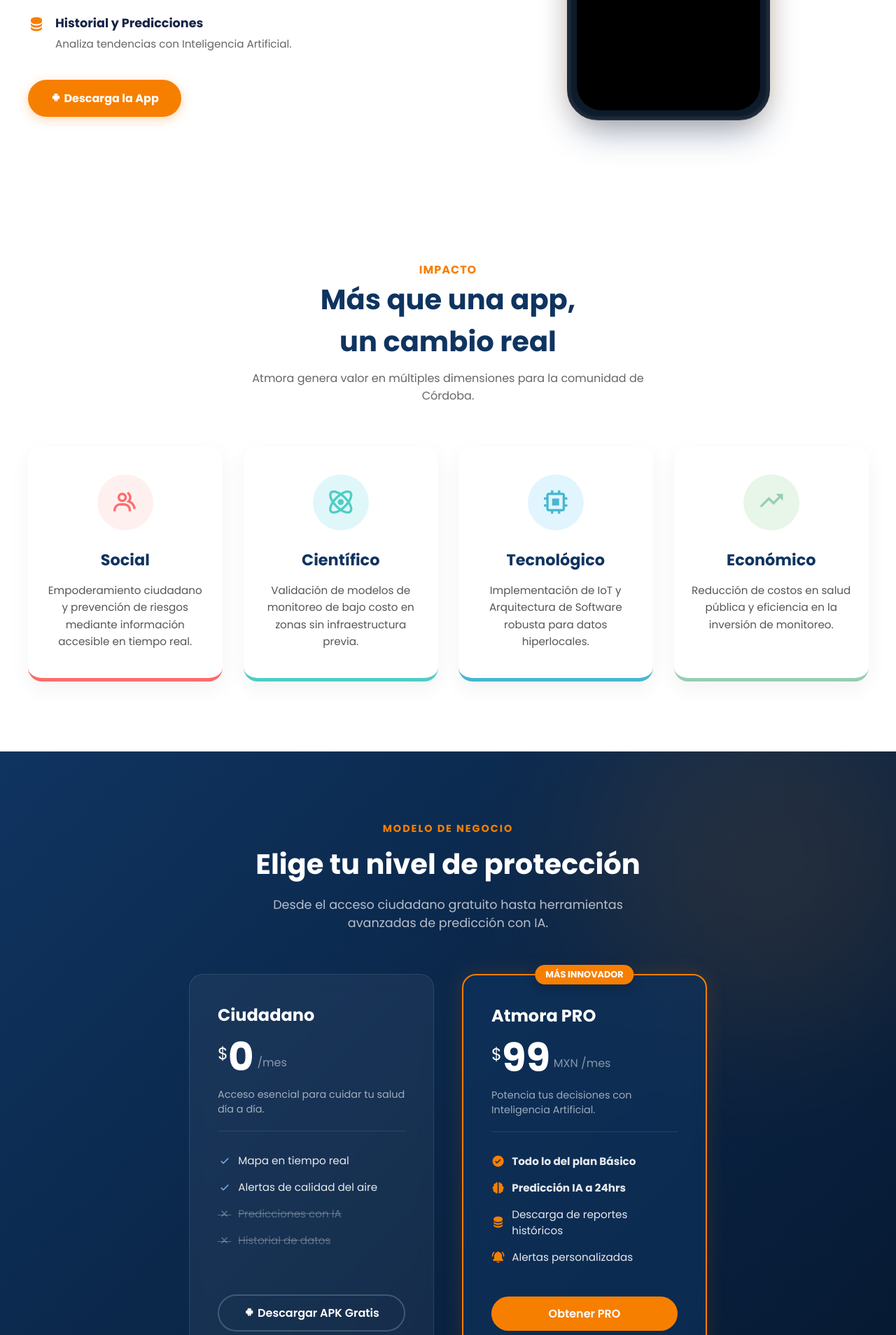
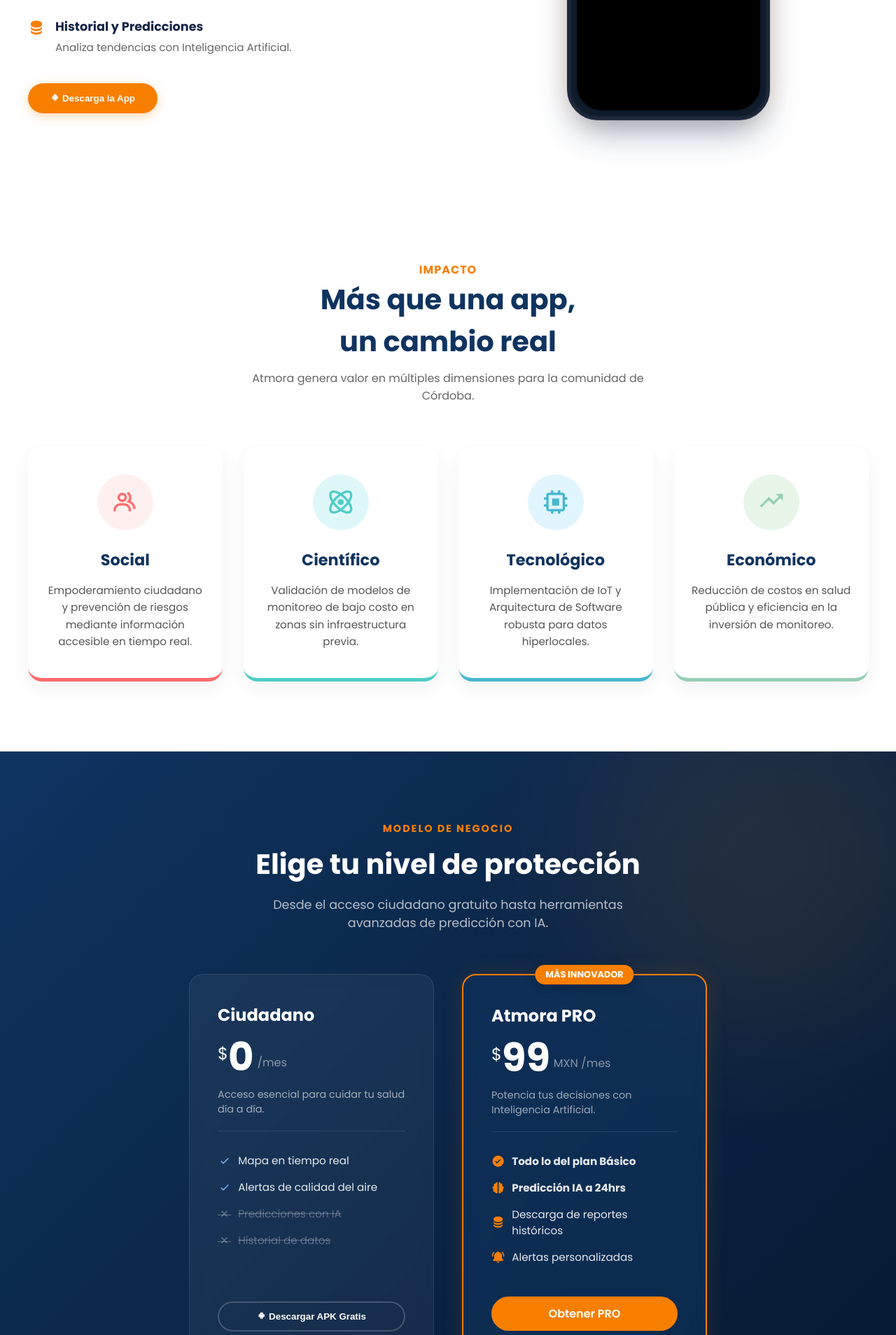
Before and after one commit to CesarMGX/ATMORA_WEB, an Angular app: page / in a window 1280 px wide. Shown: the part 1932-3840 px from the top of the page at 70% size. Built offline with nearby package versions, Linux system fonts and the light colour scheme; grey boxes are pictures that could not be loaded.

Commit message:
feat: Agregar ventana emergente modal de agradecimiento al hacer clic en Descargar App

```diff
--- a/src/app/features/landing/components/precios/precios.html
+++ b/src/app/features/landing/components/precios/precios.html
@@ -27,9 +27,9 @@
           <li class="disabled"><i class='bx bx-x'></i> Historial de datos</li>
         </ul>
 
-        <a href="/atmora.apk" download="atmora.apk" class="btn-plan basic-btn">
+        <button type="button" class="btn-plan basic-btn" (click)="descargarApp($event)">
           <i class='bx bxl-android'></i> Descargar APK Gratis
-        </a>
+        </button>
       </div>
 
       <div class="card pro" data-aos="fade-left" data-aos-delay="200">
--- a/src/app/features/landing/components/precios/precios.ts
+++ b/src/app/features/landing/components/precios/precios.ts
@@ -1,11 +1,40 @@
 import { Component } from '@angular/core';
+import { CommonModule } from '@angular/common';
+import Swal from 'sweetalert2';
 
 @Component({
   selector: 'app-precios',
-  imports: [],
+  standalone: true,
+  imports: [CommonModule],
   templateUrl: './precios.html',
   styleUrl: './precios.scss',
 })
 export class Precios {
 
+  descargarApp(event: Event) {
+    event.preventDefault();
+
+    const link = document.createElement('a');
+    link.href = '/Atmora.apk';
+    link.download = 'Atmora.apk';
+    document.body.appendChild(link);
+    link.click();
+    document.body.removeChild(link);
+
+    Swal.fire({
+      icon: 'success',
+      title: '¡Gracias por descargar Atmora! 🎉',
+      html: `
+        <p style="color: #475569; font-size: 1.05rem; margin-top: 10px; line-height: 1.5;">
+          La descarga del instalador (<strong>Atmora.apk</strong>) ha comenzado automáticamente.
+        </p>
+        <p style="color: #64748b; font-size: 0.95rem; margin-top: 8px;">
+          Disfruta del monitoreo ambiental en tiempo real y la potencia de la Inteligencia Artificial en tu dispositivo móvil.
+        </p>
+      `,
+      confirmButtonText: '¡Excelente, gracias!',
+      confirmButtonColor: '#0f3460',
+      background: '#ffffff'
+    });
+  }
 }
--- a/src/app/features/landing/components/solucion/solucion.html
+++ b/src/app/features/landing/components/solucion/solucion.html
@@ -34,9 +34,9 @@
         </li>
       </ul>
 
-      <a href="/Atmora.apk" download="atmora.apk" class="btn-primary">
+      <button type="button" class="btn-primary" (click)="descargarApp($event)">
         <i class='bx bxl-android'></i> Descarga la App
-      </a>
+      </button>
     </div>
 
     <!-- MOCKUP INTERACTIVO DEL SMARTPHONE CON VIDEO DE LA APP -->
--- a/src/app/features/landing/components/solucion/solucion.ts
+++ b/src/app/features/landing/components/solucion/solucion.ts
@@ -1,5 +1,6 @@
 import { Component, ElementRef, ViewChild, AfterViewInit, OnDestroy } from '@angular/core';
 import { CommonModule } from '@angular/common';
+import Swal from 'sweetalert2';
 
 @Component({
   selector: 'app-solucion',
@@ -33,6 +34,35 @@ export class Solucion implements AfterViewInit, OnDestroy {
     }
   }
 
+  descargarApp(event: Event) {
+    event.preventDefault();
+
+    // 1. Iniciar la descarga del archivo APK automáticamente
+    const link = document.createElement('a');
+    link.href = '/Atmora.apk';
+    link.download = 'Atmora.apk';
+    document.body.appendChild(link);
+    link.click();
+    document.body.removeChild(link);
+
+    // 2. Mostrar la ventana emergente de agradecimiento por instalar la app
+    Swal.fire({
+      icon: 'success',
+      title: '¡Gracias por descargar Atmora! 🎉',
+      html: `
+        <p style="color: #475569; font-size: 1.05rem; margin-top: 10px; line-height: 1.5;">
+          La descarga del instalador (<strong>Atmora.apk</strong>) ha comenzado automáticamente.
+        </p>
+        <p style="color: #64748b; font-size: 0.95rem; margin-top: 8px;">
+          Disfruta del monitoreo ambiental en tiempo real y la potencia de la Inteligencia Artificial en tu dispositivo móvil.
+        </p>
+      `,
+      confirmButtonText: '¡Excelente, gracias!',
+      confirmButtonColor: '#0f3460',
+      background: '#ffffff'
+    });
+  }
+
   ngOnDestroy() {
     if (this.observer) {
       this.observer.disconnect();
```
